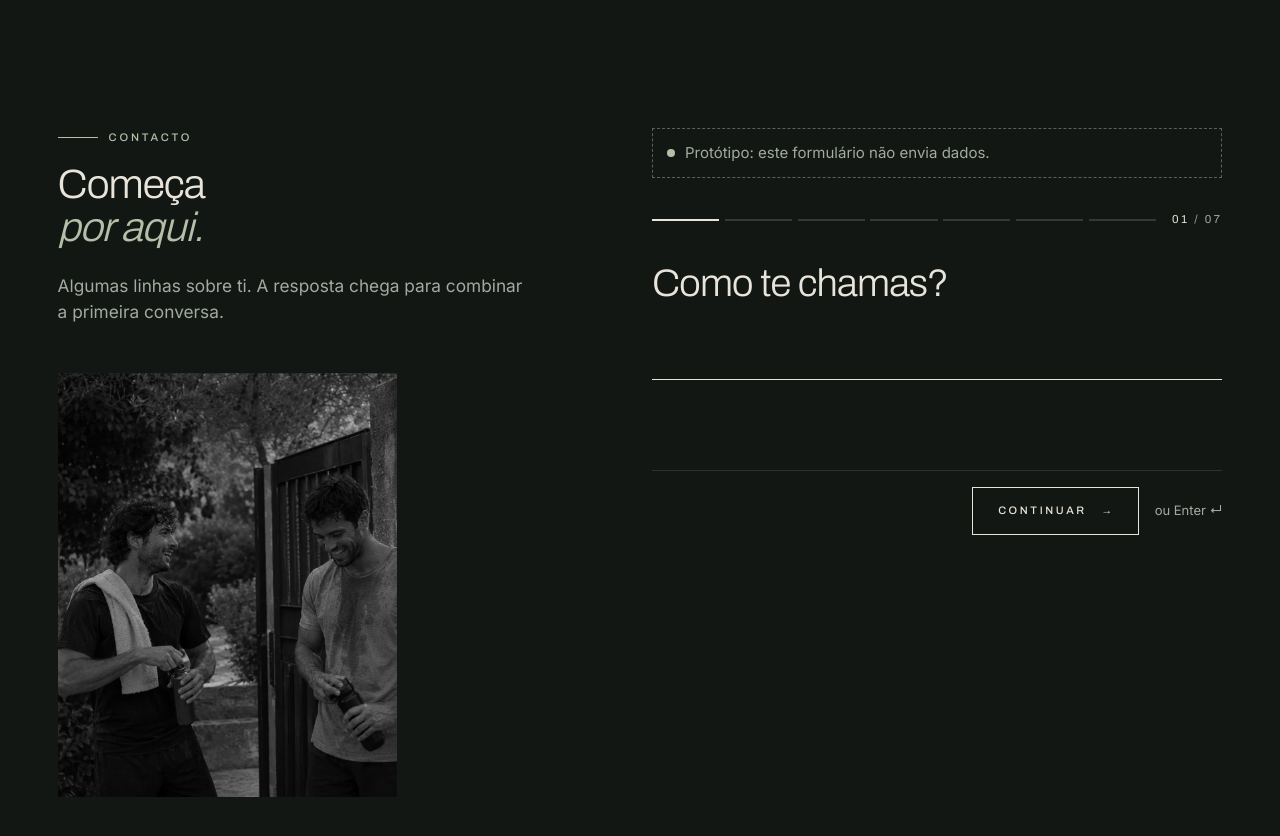
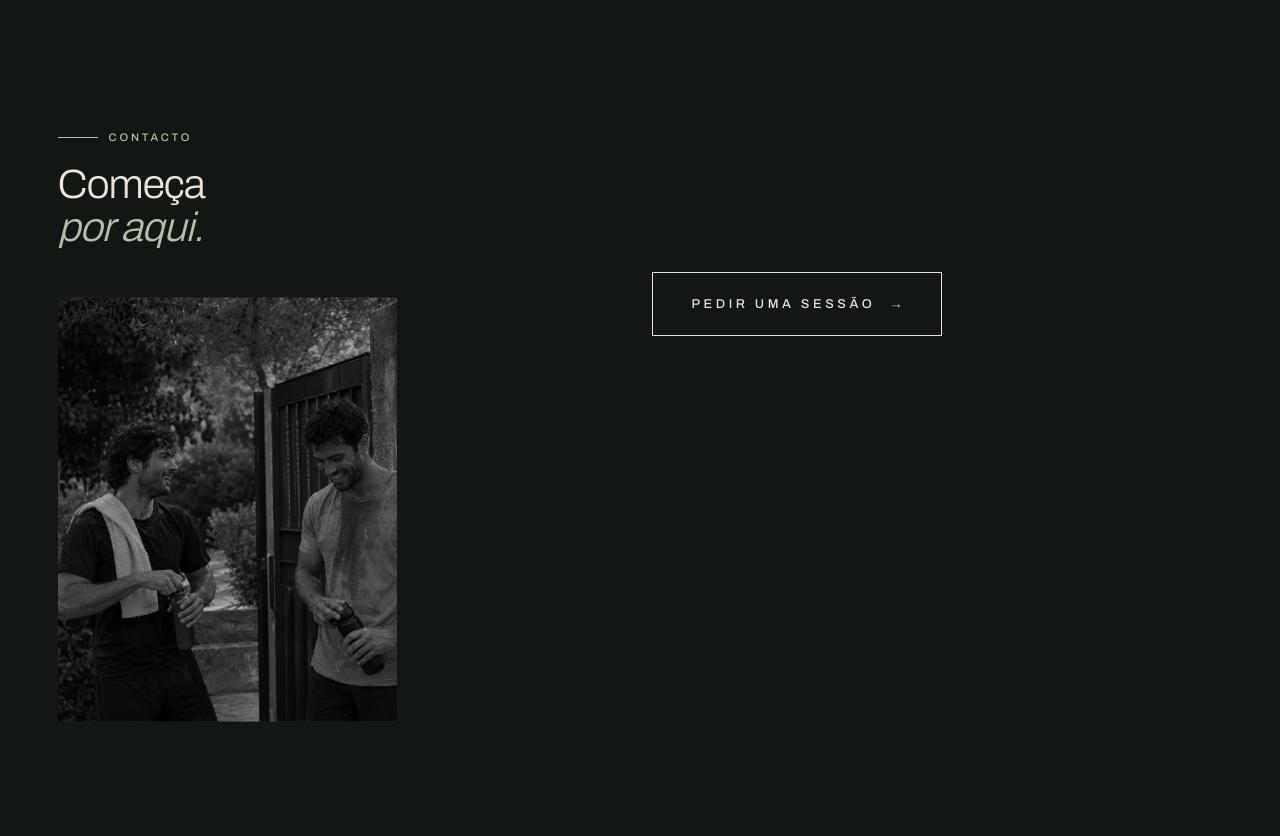
Before and after one commit to Ecletica-web/JCJardins, a React (Vite) app: page / in a window 1280 px wide. Shown: the part 10140-10976 px from the top of the page. Built offline with nearby package versions, Linux system fonts and the light colour scheme.

Commit message:
Contact: just the button; every booking link scrolls there and starts
Co-Authored-By: Claude Fable 5.1 <noreply@anthropic.com>
Claude-Session: https://claude.ai/code/session_012zf4ZoktvuwNzybibVqi8D

```diff
--- a/src/styles/motion.css
+++ b/src/styles/motion.css
@@ -1160,3 +1160,25 @@
     animation: none;
   }
 }
+
+/* ---- Contact: a single button starts the flow ------------------------- */
+
+.flow-start {
+  display: grid;
+  gap: var(--space-5);
+  justify-items: start;
+  align-content: center;
+  min-height: 22rem;
+}
+
+.btn--big {
+  min-height: 4rem;
+  padding: 1.1rem 2.4rem;
+  font-size: 0.8rem;
+  letter-spacing: 0.28em;
+}
+
+.flow-start__note {
+  font-size: var(--fs-small);
+  color: var(--ink-soft-on-dark);
+}
--- a/src/views/landing/Contact.jsx
+++ b/src/views/landing/Contact.jsx
@@ -74,6 +74,7 @@ export default function Contact() {
   const [error, setError] = useState('');
   const [submitted, setSubmitted] = useState(null);
   const [furthest, setFurthest] = useState(0);
+  const [started, setStarted] = useState(false);
   const id = useId();
   const stepRef = useRef(null);
   const confirmRef = useRef(null);
@@ -84,12 +85,28 @@ export default function Contact() {
 
   // focus the first control of each step as it arrives
   useEffect(() => {
+    if (!started) return undefined;
     const t = window.setTimeout(() => {
       const el = stepRef.current?.querySelector('input:not([type=checkbox]):not([type=radio]), textarea, .flow__heading');
       el?.focus({ preventScroll: true });
     }, 60);
     return () => window.clearTimeout(t);
-  }, [stepIndex]);
+  }, [stepIndex, started]);
+
+  // any "book a session" link on the page starts the flow
+  useEffect(() => {
+    const onClick = (e) => {
+      const a = e.target instanceof Element ? e.target.closest('a[href="#contacto"]') : null;
+      if (a) setStarted(true);
+    };
+    const onHash = () => window.location.hash === '#contacto' && setStarted(true);
+    document.addEventListener('click', onClick);
+    window.addEventListener('hashchange', onHash);
+    return () => {
+      document.removeEventListener('click', onClick);
+      window.removeEventListener('hashchange', onHash);
+    };
+  }, []);
 
   const goTo = (i) => {
     setDir(i > stepIndex ? 1 : -1);
@@ -251,12 +268,17 @@ export default function Contact() {
       <div className="wrap contact__grid">
         <div className="contact__intro">
           <SectionTitle id="contacto-title" kicker={contact.kicker} lines={contact.title} />
-          <p className="lead soft">{contact.intro}</p>
           <Photo image="afterSession" ratio="4 / 5" className="contact__photo" compact />
         </div>
 
         <div className="contact__panel">
-          {submitted ? (
+          {!started && !submitted ? (
+            <div className="flow-start">
+              <button type="button" className="btn btn--big" onClick={() => setStarted(true)}>
+                {ui.cta} <span className="btn__arrow" aria-hidden="true">→</span>
+              </button>
+            </div>
+          ) : submitted ? (
             <div className="confirm" ref={confirmRef} tabIndex={-1} role="status" aria-live="polite">
               <p className="kicker">{f.confirm.kicker}</p>
               <h3 className="h2 confirm__title">
```
